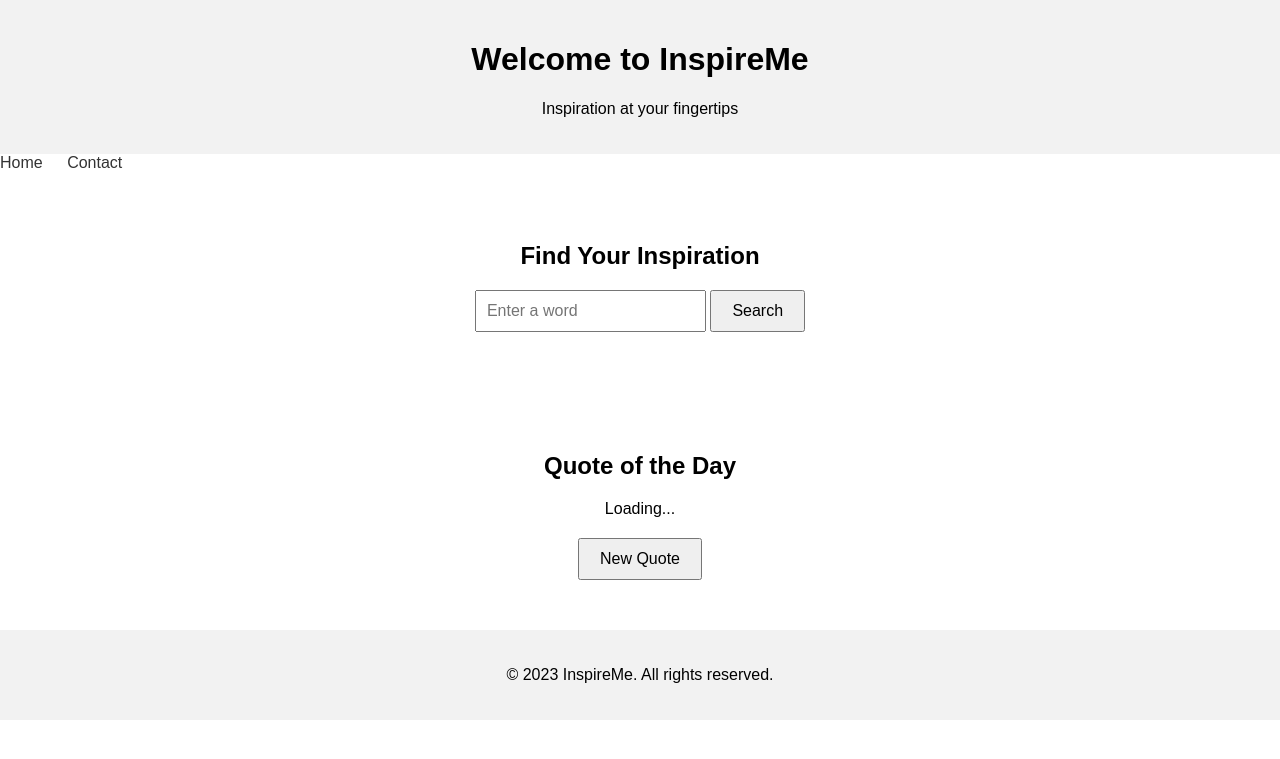
After one commit to Jakmike/InspireME, a Flask app: page /Home in a window 1280 px wide. The commit adds this page. Shown: the top 759 px of the page. Run offline with Flask 3, Linux system fonts and the light colour scheme.

Commit message:
Landing page

```diff
--- a/app.py
+++ b/app.py
@@ -90,6 +90,10 @@ def search():
 
         return render_template('error.html', message=message)
 
+# Route to landing page
+@app.route('/Home', methods=['GET'])
+def landing_page():
+    return render_template('landing.html')
 
 # Run the Flask application
 if __name__ == '__main__':
--- /dev/null
+++ b/static/landing.css
@@ -0,0 +1,77 @@
+body {
+    font-family: Arial, sans-serif;
+    margin: 0;
+    padding: 0;
+}
+
+header {
+    text-align: center;
+    background-color: #f2f2f2;
+    padding: 20px;
+}
+
+nav ul {
+    list-style-type: none;
+    margin: 0;
+    padding: 0;
+}
+
+nav ul li {
+    display: inline-block;
+    margin-right: 20px;
+}
+
+nav ul li a {
+    text-decoration: none;
+    color: #333;
+}
+
+nav ul li ul {
+    display: none;
+    position: absolute;
+    background-color: #f9f9f9;
+    padding: 10px;
+}
+
+nav ul li:hover ul {
+    display: block;
+}
+
+.search {
+    text-align: center;
+    padding: 50px;
+}
+
+.search form {
+    margin-top: 20px;
+}
+
+.search input[type="text"] {
+    padding: 10px;
+    font-size: 16px;
+}
+
+.search button {
+    padding: 10px 20px;
+    font-size: 16px;
+}
+
+.quote-of-the-day {
+    text-align: center;
+    padding: 50px;
+}
+
+#quote-container {
+    margin-bottom: 20px;
+}
+
+#new-quote-button {
+    padding: 10px 20px;
+    font-size: 16px;
+}
+
+footer {
+    text-align: center;
+    background-color: #f2f2f2;
+    padding: 20px;
+}
--- a/templates/index.html
+++ b/templates/index.html
@@ -20,7 +20,7 @@
                 <a href="#" id="menuLink1" class="pure-menu-link">Contact</a>
                 <ul class="pure-menu-children">
                     <li class="pure-menu-item">
-                        <a href="enemuochioma77@gmail.com" class="pure-menu-link">Email</a>
+                        <a href="/Home" class="pure-menu-link">Landing Page</a>
                     </li>
                     <li class="pure-menu-item">
                         <a href="https://github.com/Jakmike/MVP" class="pure-menu-link">Github</a>
--- /dev/null
+++ b/templates/landing.html
@@ -0,0 +1,50 @@
+<!DOCTYPE html>
+<html>
+<head>
+    <title>InspireMe App</title>
+    <link rel="stylesheet" type="text/css" href="static/landing.css">
+</head>
+<body>
+    <header>
+        <h1>Welcome to InspireMe</h1>
+        <p>Inspiration at your fingertips</p>
+    </header>
+
+    <nav>
+        <ul>
+            <li><a href="#">Home</a></li>
+            <li>
+                <a href="#">Contact</a>
+                <ul>
+                    <li><a href="mailto:enemuochioma77@gmail.com">Email</a></li>
+                    <li><a href="https://github.com/Jakmike/MVP">Github</a></li>
+                    <li><a href="https://www.linkedin.com/in/chiomaenemuo/">LinkedIn</a></li>
+                </ul>
+            </li>
+        </ul>
+    </nav>
+
+    <section class="search">
+        <h2>Find Your Inspiration</h2>
+        <form action="/search" method="POST">
+            <input type="text" name="search_word" placeholder="Enter a word">
+            <button type="submit">Search</button>
+        </form>
+    </section>
+
+    <section class="quote-of-the-day">
+        <h2>Quote of the Day</h2>
+        <div id="quote-container">
+            <p id="quote-text">Loading...</p>
+            <p id="quote-author"></p>
+        </div>
+        <button id="new-quote-button">New Quote</button>
+    </section>
+
+    <footer>
+        <p>&copy; 2023 InspireMe. All rights reserved.</p>
+    </footer>
+
+    <script src="script.js"></script>
+</body>
+</html>
```
